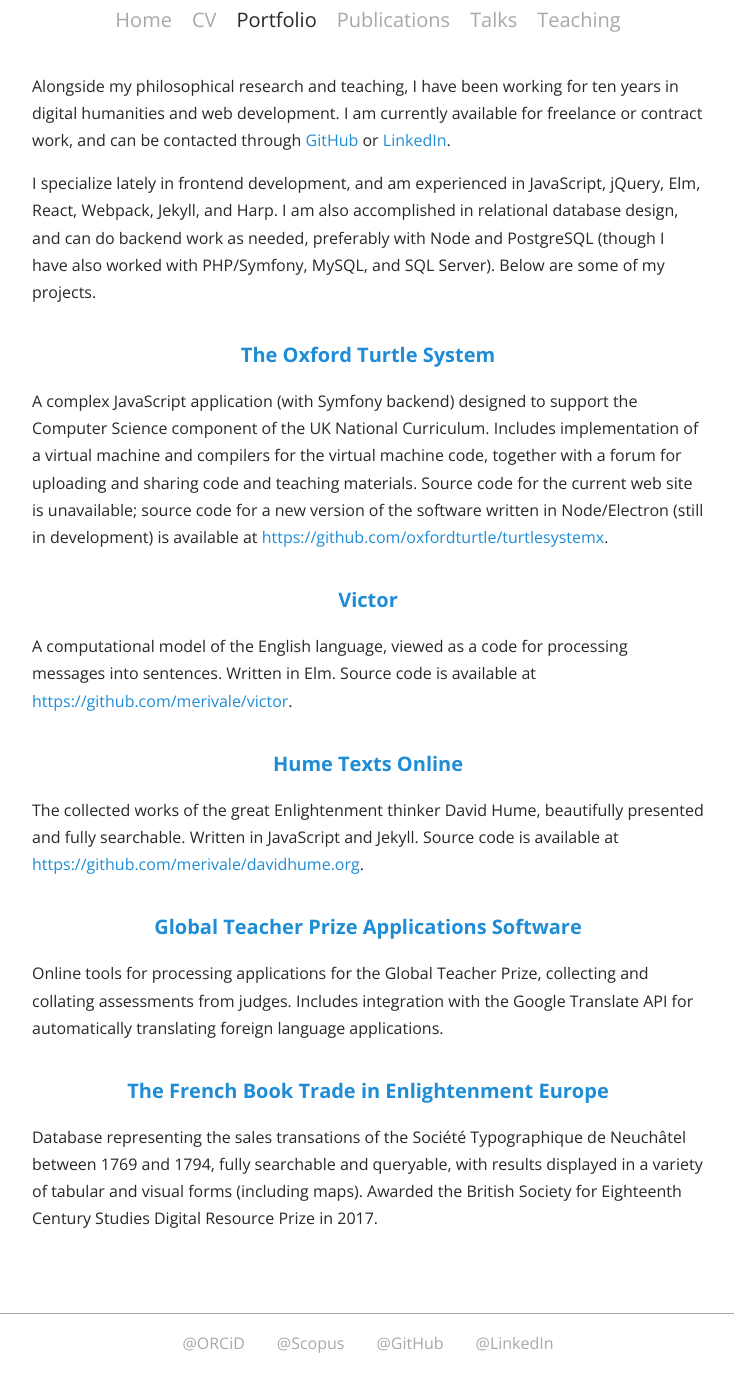
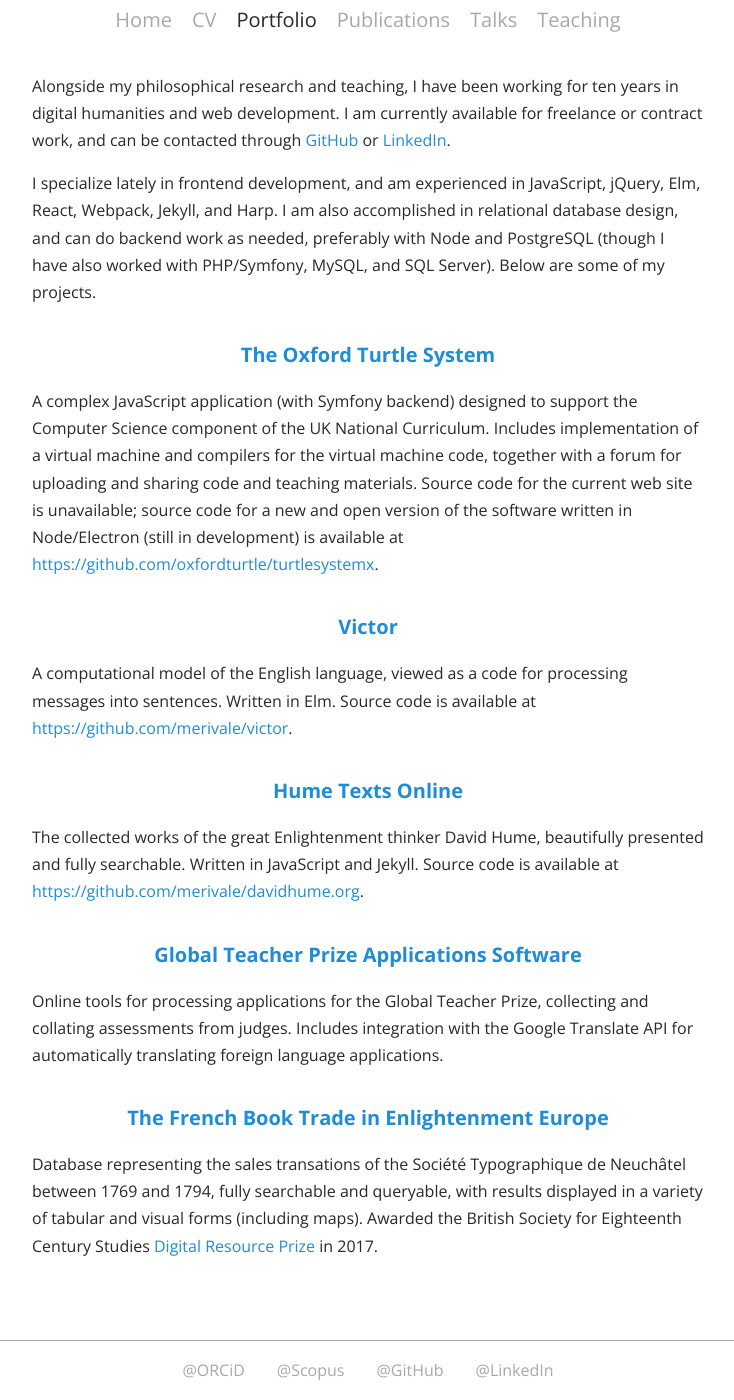
Before and after one commit to merivale/merivale.github.io, a Jekyll site: the page built from portfolio/index.md, in a window 1280 px wide and 1400 px high, scrolled down 145 px. Shown: the whole window, without its empty margins (272-1006 px from the left). Built offline with Jekyll 4.4.1, drawn with Linux system fonts in a browser that asks for light colours; nearby versions of some CDN libraries; before the commit the page ends 1518 px from its top, so only the background shows below that.

Commit message:
tweaked portfolio

```diff
--- a/_data/projects.yml
+++ b/_data/projects.yml
@@ -1,7 +1,7 @@
 -
   title: The Oxford Turtle System
   url: https://www.turtle.ox.ac.uk
-  blurb: "A complex JavaScript application (with Symfony backend) designed to support the Computer Science component of the UK National Curriculum. Includes implementation of a virtual machine and compilers for the virtual machine code, together with a forum for uploading and sharing code and teaching materials. Source code for the current web site is unavailable; source code for a new version of the software written in Node/Electron (still in development) is available at [https://github.com/oxfordturtle/turtlesystemx](https://github.com/oxfordturtle/turtlesystemx)."
+  blurb: "A complex JavaScript application (with Symfony backend) designed to support the Computer Science component of the UK National Curriculum. Includes implementation of a virtual machine and compilers for the virtual machine code, together with a forum for uploading and sharing code and teaching materials. Source code for the current web site is unavailable; source code for a new and open version of the software written in Node/Electron (still in development) is available at [https://github.com/oxfordturtle/turtlesystemx](https://github.com/oxfordturtle/turtlesystemx)."
 -
   title: Victor
   url: https://merivale.uk/victor
@@ -17,4 +17,4 @@
 -
   title: The French Book Trade in Enlightenment Europe
   url: http://fbtee.uws.edu.au/stn/interface
-  blurb: "Database representing the sales transations of the Société Typographique de Neuchâtel between 1769 and 1794, fully searchable and queryable, with results displayed in a variety of tabular and visual forms (including maps). Awarded the British Society for Eighteenth Century Studies Digital Resource Prize in 2017."
+  blurb: "Database representing the sales transations of the Société Typographique de Neuchâtel between 1769 and 1794, fully searchable and queryable, with results displayed in a variety of tabular and visual forms (including maps). Awarded the British Society for Eighteenth Century Studies [Digital Resource Prize](https://www.bsecs.org.uk/prizes-and-awards/) in 2017."
```
